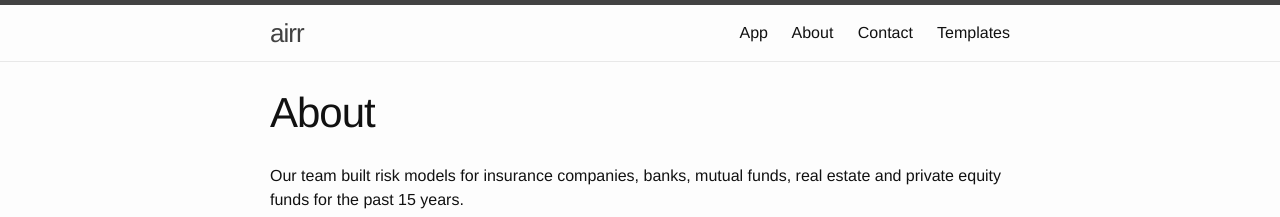
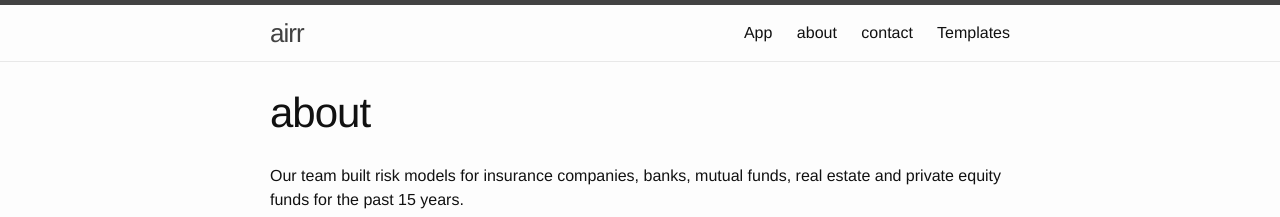
Before and after one commit to advicelogic/advicelogic.github.io, a Jekyll site: the page built from about.md, in a window 1280 px wide. Shown: the top 217 px of the page. Built offline with Jekyll 4.4.1, drawn with Linux system fonts in a browser that asks for light colours; Markdown is read by kramdown in place of the engine named in the settings.

```diff
--- a/about.md
+++ b/about.md
@@ -1,6 +1,6 @@
 ---
 layout: page
-title: About
+title: about
 permalink: /about/
 ---
 
```
Also changed, not shown: contact.md (+1 -1 lines).
